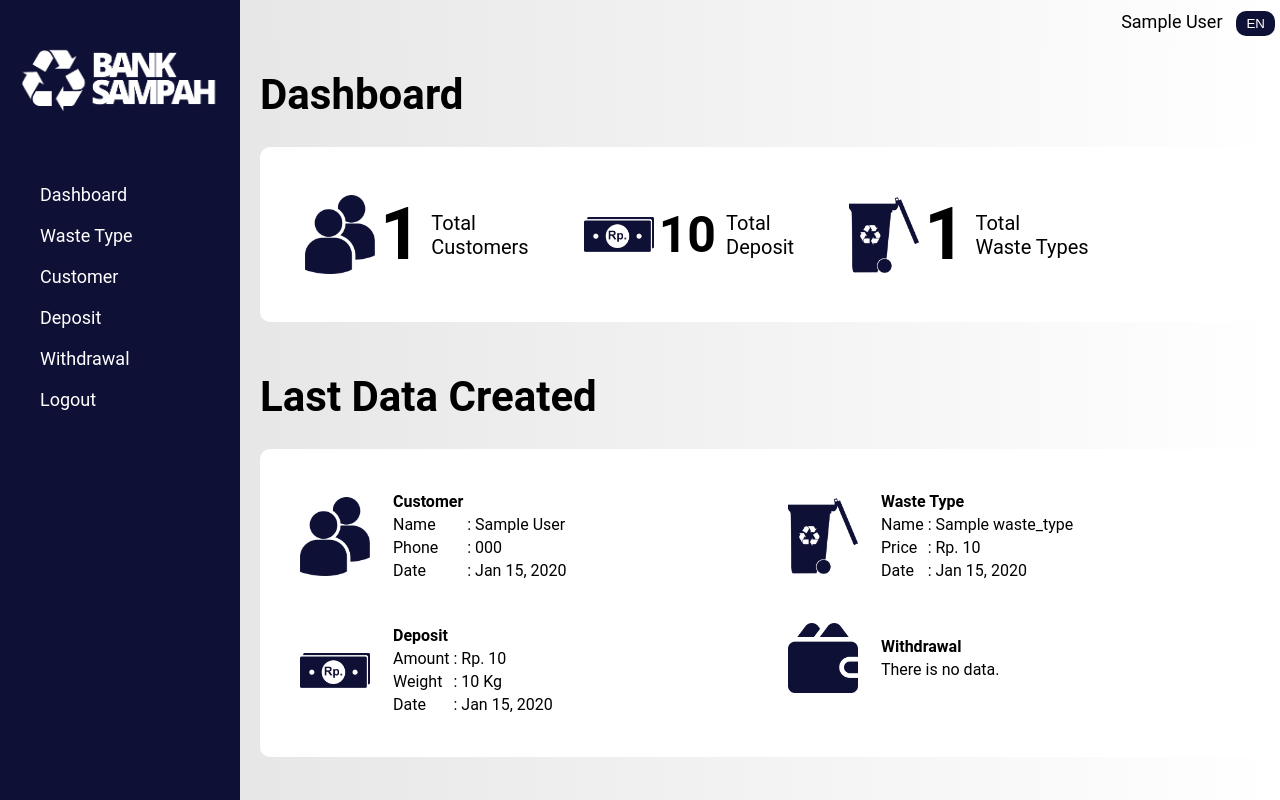
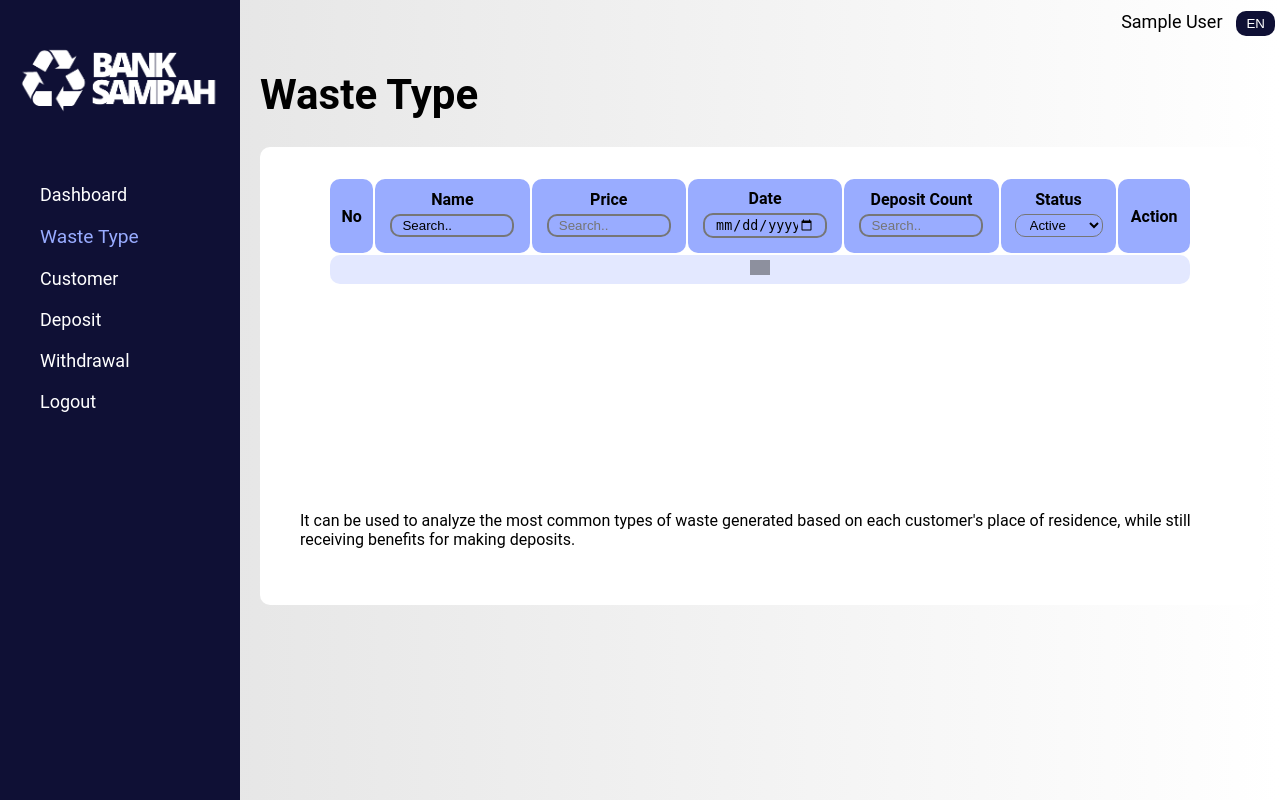
Before and after one commit to bagassandih/bank-sampah-management-system, a Node server app: page /waste-type in a window 1280 px wide. Run offline with Node 20, Linux system fonts and the light colour scheme; a user stored in the database is signed in; tables that the repository leaves empty hold one stand-in row (values such as "Sample post"); a map, chart or similar area stays blank; some libraries are stand-ins or nearby versions; grey boxes are pictures that could not be loaded.

Commit message:
develop filter and sorting on waste type

```diff
--- a/src/controllers/admin.js
+++ b/src/controllers/admin.js
@@ -42,13 +42,9 @@
     try{
         // const token = req.headers['authorization'];
         const token = req.cookies['accessToken'] ?? null;
-        if (token) {
-            req.user = await services.verifyToken(token, 'access');
-            return await next();
-        } else {
-            req.user = null;
-            return await next();
-        }
+        if (!token) return res.redirect('/');
+        req.user = await services.verifyToken(token, 'access');
+        return await next();
     } catch (error) {
         console.log(error);
         if (error.message === 'jwt expired') {
--- a/src/controllers/home.js
+++ b/src/controllers/home.js
@@ -4,11 +4,8 @@
 async function getHomeData(req, res) {
     try {
         const dataHome = await services.getDataHome();
-        const data = {
-          full_name: req.user?.full_name ?? null,
-          ...dataHome
-        };
-        res.render(data.full_name ? 'dashboard' : 'home', data);
+        const result = { full_name: req.user?.full_name ?? null, data: dataHome };
+        res.render(result.full_name ? 'dashboard' : 'home', result );
     } catch (error) {
         console.log(error);
         res.status(error.status).json({ status: error.status, message: error.message });
--- a/src/controllers/wasteType.js
+++ b/src/controllers/wasteType.js
@@ -5,12 +5,20 @@
     try {
         const { filter, sorting, pagination } = req.body;
         const dataWasteTypes = await services.getDataWasteType(filter, sorting, pagination);
-        res.status(200).json({ dataWasteTypes });
+        const result = { data: dataWasteTypes, full_name: req.user?.full_name ?? null };
+        res.status(200).json({ result });
+        // res.render('waste-type', result);
     } catch (error) {
         console.log(error);
         res.status(error.status).json({ status: error.status, message: error.message });
     }
 };
+
+async function wasteTypePage(req, res) {
+    const auth = req.user?.full_name;
+    if (!auth) return res.redirect('/');
+    res.render('waste-type', { full_name: auth });
+}
 
 async function createWasteType(req, res) {
     try {
@@ -58,5 +66,6 @@
     getWasteType,
     createWasteType,
     updateWasteType,
-    deleteWasteType
+    deleteWasteType,
+    wasteTypePage
 };
--- a/src/routes/logout.js
+++ b/src/routes/logout.js
@@ -2,7 +2,7 @@
 const router = express.Router();
 const adminController = require('../controllers/admin');
 
-// Sub route / for home
+// Sub route / for logout
 router.get('/', adminController.auth, (req, res) => {
   res.clearCookie('accessToken');
   res.clearCookie('refreshToken');
--- a/src/routes/main.js
+++ b/src/routes/main.js
@@ -11,7 +11,7 @@
 
 router.use('/', adminRoutes);
 router.use('/customer', customerRoutes);
-router.use('/wasteType', wasteTypeRoutes);
+router.use('/waste-type', wasteTypeRoutes);
 router.use('/deposit', depositRoutes);
 router.use('/withdrawal', withdrawalRoutes);
 router.use('/logout', logoutRoutes);
--- a/src/routes/wasteType.js
+++ b/src/routes/wasteType.js
@@ -6,7 +6,8 @@
 const router = express.Router();
 
 // Sub route / for WasteType
-router.get('/', adminController.auth, wasteTypeController.getWasteType);
+router.get('/', adminController.auth, wasteTypeController.wasteTypePage);
+router.post('/table', adminController.auth, wasteTypeController.getWasteType);
 router.post('/', adminController.auth, wasteTypeController.createWasteType);
 router.put('/', adminController.auth, wasteTypeController.updateWasteType);
 router.delete('/', adminController.auth, wasteTypeController.deleteWasteType);
--- a/src/views/component/sidebar.ejs
+++ b/src/views/component/sidebar.ejs
@@ -5,7 +5,7 @@
   <ul class="menu">
     <% if (full_name) { %>
     <li><a href="/dashboard"><span>Dashboard</span></a></li>
-    <li><a href="#"><span>Waste Type</span></a></li>
+    <li><a href="/waste-type"><span>Waste Type</span></a></li>
     <li><a href="#"><span>Customer</span></a></li>
     <li><a href="#"><span>Deposit</span></a></li>
     <li><a href="#"><span>Withdrawal</span></a></li>
--- a/src/views/css/styles-backup.css
+++ b/src/views/css/styles-backup.css
@@ -306,13 +306,43 @@
   border-radius: 10px;
 }
 
+.waste-type-table > thead > tr > th > div {
+  cursor: pointer;
+}
+
 .waste-type-table > tbody > tr > td {
-  background-color: #E1E1E1;
+  background-color: #E3E8FF;
   border-radius: 10px;
 }
 
 .waste-type-table > tbody > tr > td {
   padding: 5px 15px;
+}
+
+.waste-type-table > tbody > tr > td img {
+  max-width: 20px;
+  mix-blend-mode: multiply;
+  cursor: pointer;
+}
+
+.waste-type-table > thead > tr > th > input,
+.waste-type-table > thead > tr > th > div > input,
+.waste-type-table > thead > tr > th > div > select,
+.waste-type-table > thead > tr > th > select {
+  margin: 5px 0px;
+  max-width: 100px;
+  background-color: transparent;
+  border-radius: 10px;
+  padding: 2px 10px;
+  border-style: solid;
+}
+
+.waste-type-table > thead > tr > th > div > select {
+  max-width: 50px;
+}
+
+.waste-type-table > thead > tr > th > input::placeholder {
+  color: black;
 }
 
 .waste-type > div:nth-child(2) {
--- a/src/views/dashboard.ejs
+++ b/src/views/dashboard.ejs
@@ -4,7 +4,7 @@
 <head>
     <meta charset="UTF-8">
     <meta name="viewport" content="width=device-width, initial-scale=1.0">
-    <title>Dashboard Admin</title>
+    <title>Dashboard</title>
     <link rel="stylesheet" href="../css/styles-backup.css">
     <script src="https://cdn.jsdelivr.net/npm/sweetalert2@11"></script>
 </head>
@@ -15,13 +15,13 @@
             <main class="content">
                 <%- include('./component/header.ejs') %>
                     <div onclick="toggleSidebarClose()">
-                        <h1 id="scroll-data-summary">Dashboard</h1>
+                        <h1>Dashboard</h1>
                         <section class="counter-container">
                             <div class="counter-box">
                                 <div class="counter-item">
                                     <img src="./img/asset-7.png">
                                     <span class="number">
-                                        <%= dataDashboard.countCustomer %>
+                                        <%= data.dataDashboard.countCustomer %>
                                     </span>
                                     <span class="notes">Total <br> Customers</span>
                                 </div>
@@ -33,7 +33,7 @@
                                     <img src="./img/asset-6.png">
 
                                     <span class="number-deposit">
-                                        <%= dataDashboard.totalDeposit %>
+                                        <%= data.dataDashboard.totalDeposit %>
                                     </span>
                                     <span class="notes">Total <br> Deposit</span>
 
@@ -46,7 +46,7 @@
                                     <img src="./img/asset-8.png">
 
                                     <span class="number">
-                                        <%= dataDashboard.countWasteType %>
+                                        <%= data.dataDashboard.countWasteType %>
                                     </span>
                                     <span class="notes">Total <br> Waste Types</span>
 
@@ -55,7 +55,7 @@
                             </div>
                         </section>
 
-                        <h1 id="scroll-contact-us">Last Data Created</h1>
+                        <h1>Last Data Created</h1>
                         <section class="contact-us">
                             <section class="contact-us-container dashboard">
                                 <div class="contact-us-item">
@@ -65,20 +65,20 @@
                                             <tr>
                                                 <th>Customer</th>
                                             </tr>
-                                            <% if (dataDashboard.lastDataCustomer) { %>
+                                            <% if (data.dataDashboard.lastDataCustomer) { %>
                                                 <tr>
                                                     <td>Name</td>
-                                                    <td>: <%= dataDashboard.lastDataCustomer.full_name %>
+                                                    <td>: <%= data.dataDashboard.lastDataCustomer.full_name %>
                                                     </td>
                                                 </tr>
                                                 <tr>
                                                     <td>Phone</td>
-                                                    <td>: <%= dataDashboard.lastDataCustomer.phone_number %>
+                                                    <td>: <%= data.dataDashboard.lastDataCustomer.phone_number %>
                                                     </td>
                                                 </tr>
                                                 <tr>
                                                     <td>Date</td>
-                                                    <td>: <%= dataDashboard.lastDataCustomer.join_date %>
+                                                    <td>: <%= data.dataDashboard.lastDataCustomer.join_date %>
                                                     </td>
                                                 </tr>
 
@@ -99,20 +99,20 @@
                                             <tr>
                                                 <th>Deposit</th>
                                             </tr>
-                                            <% if (dataDashboard.lastDataDeposit) { %>
+                                            <% if (data.dataDashboard.lastDataDeposit) { %>
                                                 <tr>
                                                     <td >Amount</td>
-                                                    <td>: Rp. <%= dataDashboard.lastDataDeposit.amount %>
+                                                    <td>: Rp. <%= data.dataDashboard.lastDataDeposit.amount %>
                                                     </td>
                                                 </tr>
                                                 <tr>
                                                     <td>Weight</td>
-                                                    <td>: <%= dataDashboard.lastDataDeposit.weight %> Kg
+                                                    <td>: <%= data.dataDashboard.lastDataDeposit.weight %> Kg
                                                     </td>
                                                 </tr>
                                                 <tr>
                                                     <td>Date</td>
-                                                    <td>: <%= dataDashboard.lastDataDeposit.deposit_date %>
+                                                    <td>: <%= data.dataDashboard.lastDataDeposit.deposit_date %>
                                                     </td>
                                                 </tr>
                                                 <% } else { %>
@@ -133,20 +133,20 @@
                                                 <th colspan="2">Waste Type</th>
                                                 <th></th>
                                             </tr>
-                                            <% if (dataDashboard.lastDataWasteType) { %>
+                                            <% if (data.dataDashboard.lastDataWasteType) { %>
                                                 <tr>
                                                     <td>Name</td>
-                                                    <td>: <%= dataDashboard.lastDataWasteType.name %>
+                                                    <td>: <%= data.dataDashboard.lastDataWasteType.name %>
                                                     </td>
                                                 </tr>
                                                 <tr>
                                                     <td>Price</td>
-                                                    <td>: Rp. <%= dataDashboard.lastDataWasteType.price %>
+                                                    <td>: Rp. <%= data.dataDashboard.lastDataWasteType.price %>
                                                     </td>
                                                 </tr>
                                                 <tr>
                                                     <td>Date</td>
-                                                    <td>: <%= dataDashboard.lastDataWasteType.createdAt %>
+                                                    <td>: <%= data.dataDashboard.lastDataWasteType.createdAt %>
                                                     </td>
                                                 </tr>
                                                 <% } else { %>
@@ -166,15 +166,15 @@
                                             <tr>
                                                 <th>Withdrawal</th>
                                             </tr>
-                                            <% if (dataDashboard.lastDataWidthdrawal) { %>
+                                            <% if (data.dataDashboard.lastDataWidthdrawal) { %>
                                             <tr>
                                                 <td>Amount</td>
-                                                <td>: Rp. <%= dataDashboard.lastDataWidthdrawal.amount %>
+                                                <td>: Rp. <%= data.dataDashboard.lastDataWidthdrawal.amount %>
                                                 </td>
                                             </tr>
                                             <tr>
                                                 <td>Date</td>
-                                                <td>: <%= dataDashboard.lastDataWidthdrawal.createdAt %>
+                                                <td>: <%= data.dataDashboard.lastDataWidthdrawal.createdAt %>
                                                 </td>
                                             </tr>
                                             <% } else { %>
--- a/src/views/js/sidebar.js
+++ b/src/views/js/sidebar.js
@@ -43,11 +43,13 @@
 };
 
 function toggleSidebarClose() {
-  toggleBtn.style["background-color"] = "#E1E1E1";
-  toggleBtn.style.color = "#0F1035";
-  sidebar.style.transform = "translateX(-150%)";
-  toggleBtn.style.transform = "translateX(0px)";
-  isSidebarOpen = !isSidebarOpen;
+  if (isSidebarOpen) {
+    toggleBtn.style["background-color"] = "#E1E1E1";
+    toggleBtn.style.color = "#0F1035";
+    sidebar.style.transform = "translateX(-150%)";
+    toggleBtn.style.transform = "translateX(0px)";
+    isSidebarOpen = !isSidebarOpen;
+  };
 };
 
 
--- /dev/null
+++ b/src/views/js/waste-type.js
@@ -0,0 +1,18 @@
+function getDetailWasteType(data) {
+  delete data.updatedAt;
+  delete data.__v;
+
+  let htmlData = `<table style='text-align: left; width: 90%; margin: auto;' id='waste-types'>`;
+  for (const key in data) {
+      htmlData += '<tr>';
+      htmlData += `<th>${key}</th>`;
+      htmlData += `<td>${data[key]}</td>`;
+      htmlData += '</tr>';
+  };
+  htmlData += '</table>';
+
+  Swal.fire({
+      title: data.name[0].toUpperCase() + data.name.slice(1),
+      html: htmlData
+  });
+};
--- /dev/null
+++ b/src/views/waste-type.ejs
@@ -0,0 +1,193 @@
+<!DOCTYPE html>
+<html lang="en">
+
+<head>
+    <meta charset="UTF-8">
+    <meta name="viewport" content="width=device-width, initial-scale=1.0">
+    <title>Waste Type</title>
+    <link rel="stylesheet" href="../css/styles-backup.css">
+</head>
+
+<body>
+    <div class="container">
+        <%- include('./component/sidebar.ejs') %>
+            <main class="content">
+                <%- include('./component/header.ejs') %>
+                <div onclick="toggleSidebarClose()">
+
+                    <h1>Waste Type</h1>
+                    <section class="waste-type">
+                        <section class="waste-type-container">
+
+                            <table class="waste-type-table">
+                                <thead>
+                                    <tr>
+                                        <th>No</th>
+                                        <th>
+                                            <div onclick="filterSorting(this)" data-sort=0 name="name">
+                                                Name
+                                            </div>
+                                            <input type="text" placeholder="Search.." name="name" oninput="filterSorting(undefined, true)">
+                                        </th>
+                                        <th>
+                                            <div onclick="filterSorting(this)" data-sort=0 name="price">
+                                                Price
+                                            </div>
+                                            <div style="display: inline;">
+                                                <input type="text" placeholder="Search.." name="price" oninput="filterSorting(undefined, true)">
+                                            </div>
+                                        </th>
+                                        <th>
+                                            <div onclick="filterSorting(this)" data-sort=0 name="createdAt">
+                                                Date
+                                            </div>
+                                            <input type="date" placeholder="Search.." name="createdAt" oninput="filterSorting(undefined, true)">
+                                        </th>
+                                        <th>
+                                            <div onclick="filterSorting(this)" data-sort=0 name="deposit_count">
+                                                Deposit Count
+                                            </div>
+                                            <div style="display: inline;">
+                                                <input type="text" placeholder="Search.." name="deposit_count" oninput="filterSorting(undefined, true)">
+                                            </div>
+                                        </th>
+                                        <th>
+                                            <div onclick="filterSorting(this)" data-sort=0 name="status">
+                                                Status
+                                            </div>
+                                            <select id="filter-status" name="status" oninput="filterSorting(undefined, true)">
+                                                <option value="active">Active</option>
+                                                <option value="deleted">Deleted</option>
+                                            </select>
+                                        </th>
+                                        <th>Action</th>
+                                    </tr>
+                                </thead>
+                                <tbody id="data-table-waste-type">
+
+                                </tbody>
+                            </table>
+                            <div id="pagination">
+
+                            </div>
+                        </section>
+                        <div>
+                            <canvas id="lineChartWasteType"></canvas>
+                        </div>
+                        <p>
+                            It can be used to analyze the most common types of waste generated based on each customer's place of residence, while still receiving benefits for making deposits.
+                        </p>
+                    </section>
+
+                </div>
+            </main>
+    </div>
+    <script src="https://cdn.jsdelivr.net/npm/sweetalert2@11"></script>
+    <script src="https://cdn.jsdelivr.net/npm/chart.js"></script>
+    <script src="./js/sidebar.js"></script>
+    <script src="./js/waste-type.js"></script>
+    <script>
+        const tableElement = document.querySelector('#data-table-waste-type');
+        let timeout;
+
+        fetchDataTable();
+        function filterSorting(element) {
+            const times = element ? 0 : 1000;
+            clearTimeout(timeout);
+            timeout = setTimeout(() => {
+                // Update the text and fetch data based on the new status
+                let bodyObj = { filter: {}, sorting: {} };
+
+                if (element) {
+                    let status = parseInt(element.getAttribute('data-sort')) || 0;
+                    const originalText = element.innerText.replace(/[↓↑]/g, '');
+                    const getField = originalText.toLowerCase().replace(' ', '_').split(' ')[0];
+                    // Update status
+                    status = (status + 1) % 3;
+                    document.querySelectorAll('.waste-type-table > thead > tr > th > div:nth-child(1)').forEach(el => {
+                        el.innerText = el.innerText.replace(/[↓↑]/g, '');
+                        if (el.innerText !== originalText) el.setAttribute('data-sort', 0);
+                    });
+
+                    // Reset the text and status attributes
+                    if (element.getAttribute('name') !== 'status') element.innerText = originalText;
+                    element.setAttribute('data-sort', status);
+                     if (status === 1) {
+                        element.innerText += '↑';
+                        bodyObj.sorting[element.getAttribute('name')] = 1;
+                    } else if (status === 2) {
+                        element.innerText += '↓';
+                        bodyObj.sorting[element.getAttribute('name')] = -1;
+                    };
+
+                };
+
+                const getAllInputElement = document.querySelectorAll('input');
+                getAllInputElement.forEach(each => {
+                    if (each.value) bodyObj.filter[each.getAttribute('name')] = each.value;
+                });
+
+                const getAllSelectElement = document.querySelectorAll('select');
+                getAllSelectElement.forEach(each => {
+                    if (each.value) bodyObj.filter[each.getAttribute('name')] = each.value;
+                });
+
+                fetchDataTable(bodyObj);
+            }, times);
+
+        };
+
+        function fetchDataTable(bodyRequest){
+            const body = bodyRequest ?? { sorting: { name: 1 }};
+            tableElement.innerHTML = '';
+            const tableElementContainer = document.querySelector('.waste-type-table:nth-child(2) > thead');
+            tableElement.innerHTML += `
+            <tr id='loading'>
+                <td colspan='7' style='text-align: center;'>
+                    <img src='https://cdn.pixabay.com/animation/2022/07/29/03/42/03-42-05-37_512.gif' width='25%'/>
+                </td>
+            </tr>
+            `;
+
+            fetch('http://localhost:3000/waste-type/table', {
+                method: 'POST',  // Change to POST
+                headers: { 'Content-Type': 'application/json' },
+                body: JSON.stringify(body)
+            })
+            .then( res => res.json())
+            .then(res => {
+                const dataTable = res.result.data;
+                tableElement.querySelector('#loading').remove();
+                dataTable.forEach((element, index) => {
+                    const nameConvert = element.name[0].toUpperCase() + element.name.slice(1);
+                    const statusConvert = element.status[0].toUpperCase() + element.status.slice(1);
+                    const priceConvert = new Intl.NumberFormat('id-ID', { style: 'currency' , currency: 'IDR'}).format(element.price);
+                    const parsedElement = JSON.stringify(element).replace(/"/g, "'");
+
+                    let newElement = '<tr>';
+                    newElement += `<td style="text-align: center;"> ${index+1}</td>`;
+                    newElement += `<td>${nameConvert}</td>`;
+                    newElement += `
+                    <td>
+                        ${priceConvert}
+                    </td>`;
+                    newElement += `<td>${element.createdAt}</td>`;
+                    newElement += `<td style="text-align: center;">${element.deposit_count ?? 0}</td>`;
+                    newElement += `<td style="text-align: center;">${statusConvert}</td>`;
+                    newElement += `
+                    <td style="text-align: center;">
+                        <img src="img/asset-15.png" onclick="alert('ok')"/>
+                        <img src="img/asset-14.png" onclick="alert('ok')"/>
+                        <img src="img/asset-16.png" onclick="getDetailWasteType(${parsedElement})"/>
+                    </td>`;
+
+                    newElement += '</tr>';
+                    tableElement.innerHTML += newElement;
+                });
+            });
+        };
+
+    </script>
+</body>
+
+</html>
```
Also changed, not shown: src/routes/home.js (+19 -2 lines), src/services/wasteType.js (+19 -2 lines), src/views/component/home-chart.ejs (+6 -6 lines), src/views/home.ejs (+5 -5 lines), src/views/img/asset-14.png (added), src/views/img/asset-15.png (added), src/views/img/asset-16.png (added).
